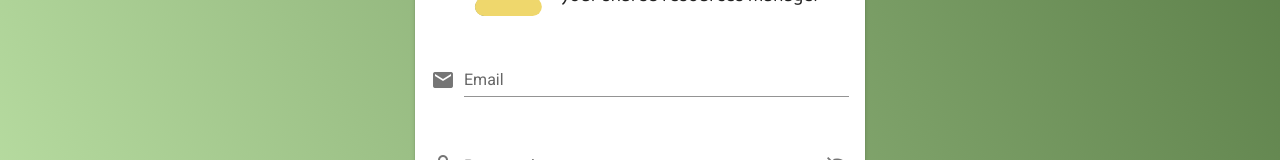
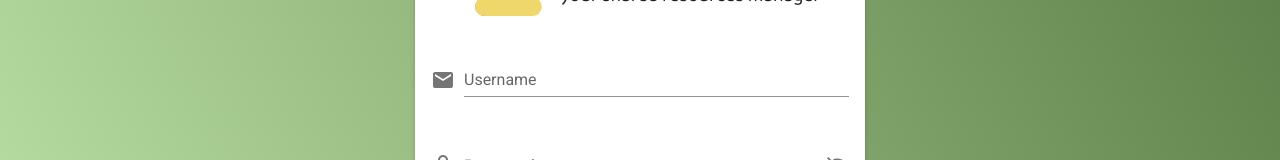
Before and after one commit to HE-Arc/Zest, a Vue app in the folder front/: page /Login in a window 1280 px wide. Shown: the part 303-463 px from the top of the page. Built offline with nearby package versions, Linux system fonts and the light colour scheme.

Commit message:
Update: Login username field text

```diff
--- a/front/src/views/Login.vue
+++ b/front/src/views/Login.vue
@@ -2,10 +2,10 @@
   <CardPage title="Login">
       <v-card-text>
             <v-text-field
-              label="Email"
-              v-model="email"
+              label="Username"
+              v-model="username"
               :disabled="loading"
-              :rules="[rules.email]"
+              :rules="[rules.username]"
               prepend-icon="mdi-email"
               class="my-5"
             ></v-text-field>
@@ -89,15 +89,12 @@ export default Vue.extend({
             loading: false,
             errorPost: "",
             password: "",
-            email: "",
+            username: "",
             showPassord: false,
             rules: {
                 required: (value) => !!value || "Required",
                 min: (v) => v.length >= 6 || "Minimum 6 characters",
-                email: (value) => {
-                    const pattern = /^(([^<>()[\]\\.,;:\s@"]+(\.[^<>()[\]\\.,;:\s@"]+)*)|(".+"))@((\[[0-9]{1,3}\.[0-9]{1,3}\.[0-9]{1,3}\.[0-9]{1,3}])|(([a-zA-Z\-0-9]+\.)+[a-zA-Z]{2,}))$/;
-                    return pattern.test(value) || "Invalid e-mail.";
-                }
+                username: (value) => value.length >= 3 || "Minimum 3 characters",
             }
         };
     }
```
